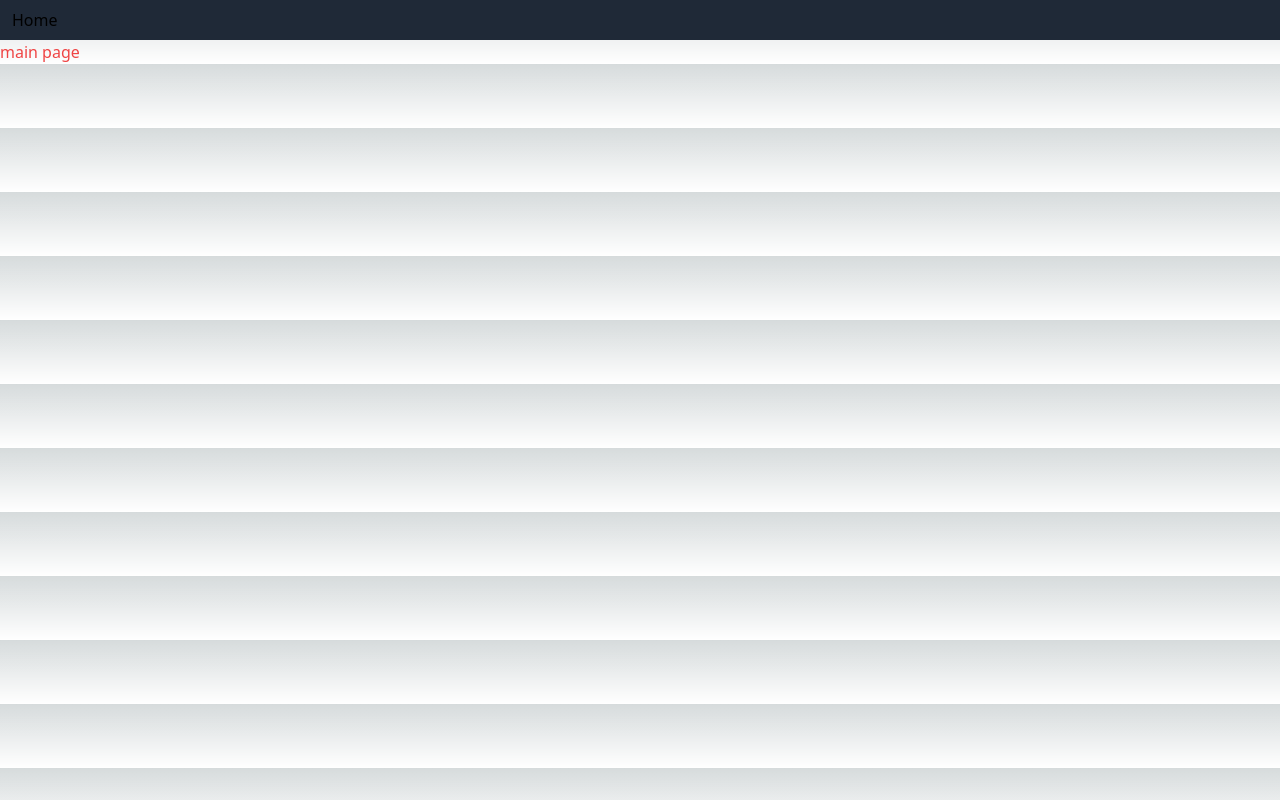
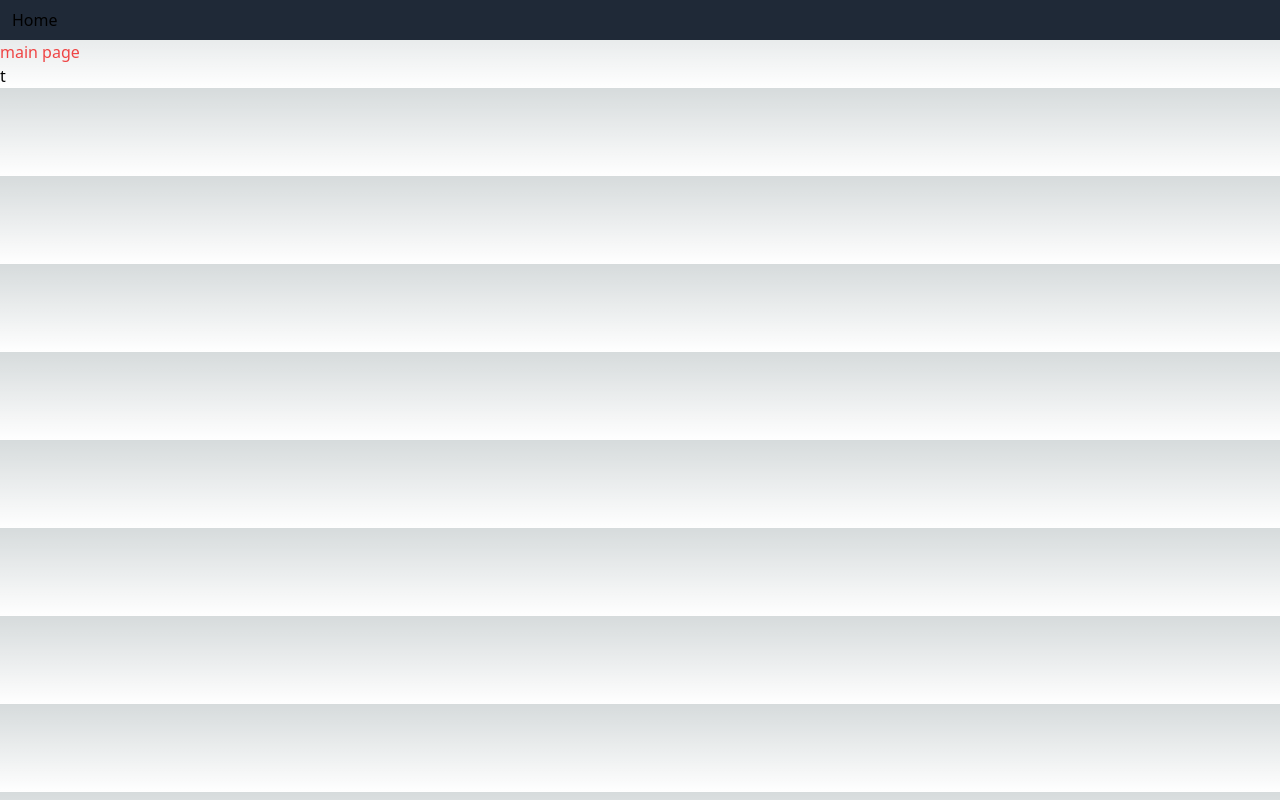
Before and after one commit to Rimpy99/next-movie-app, a Next.js app: page / in a window 1280 px wide. Built offline with nearby package versions, Linux system fonts and the light colour scheme.

Commit message:
Movies component created

```diff
--- /dev/null
+++ b/app/Movies.tsx
@@ -0,0 +1,9 @@
+
+export default function Movies(){
+
+    return(
+        <div>
+            t
+        </div>
+    )
+}
--- a/app/page.tsx
+++ b/app/page.tsx
@@ -1,10 +1,13 @@
 import Image from 'next/image'
 import styles from './page.module.css'
+
+import Movies from './Movies';
 
 export default function Home() {
   return (
     <main>
       <h1 className='text-red-500'>main page</h1>
+      <Movies/>
     </main>
   )
 }
```
